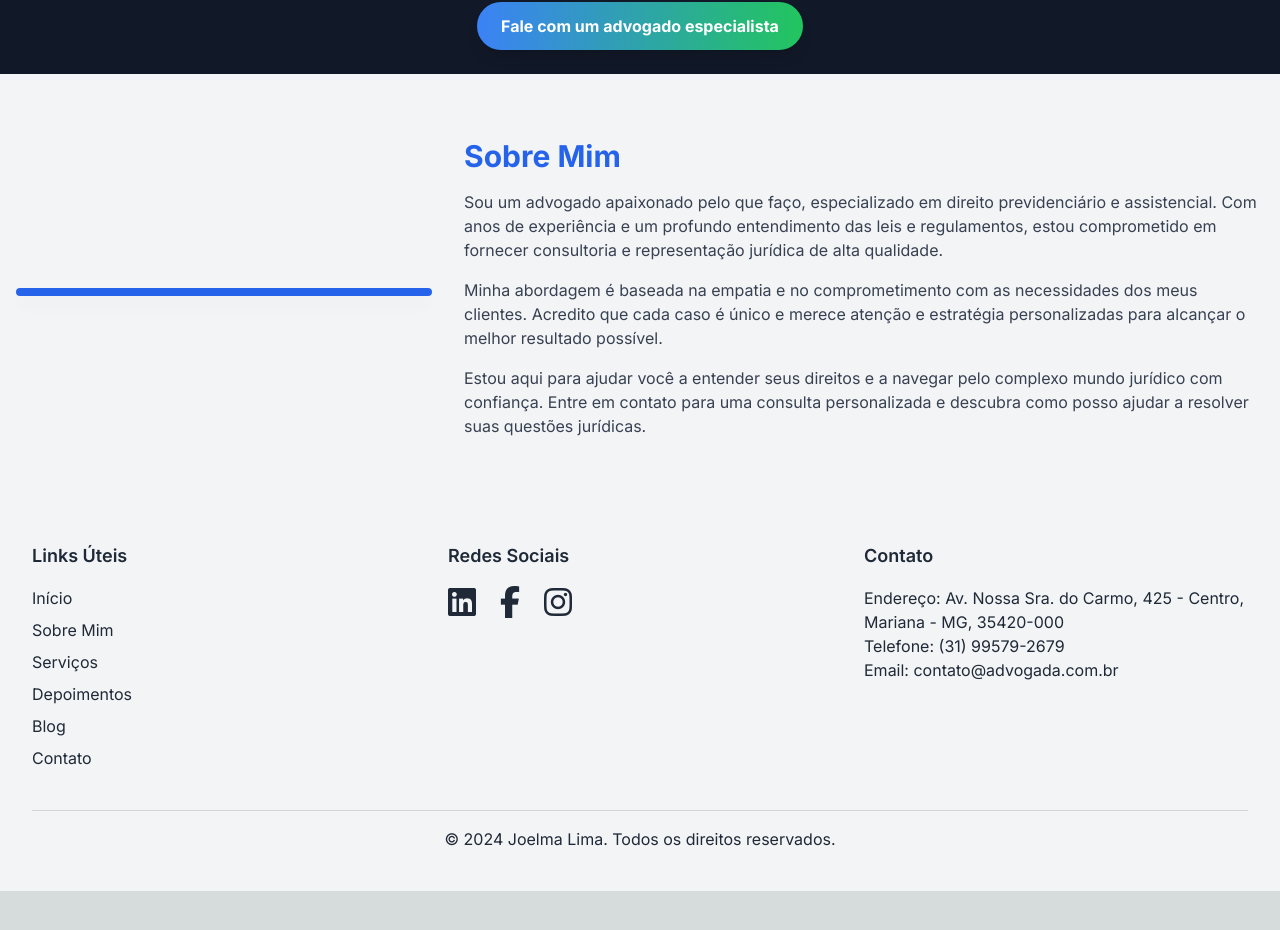
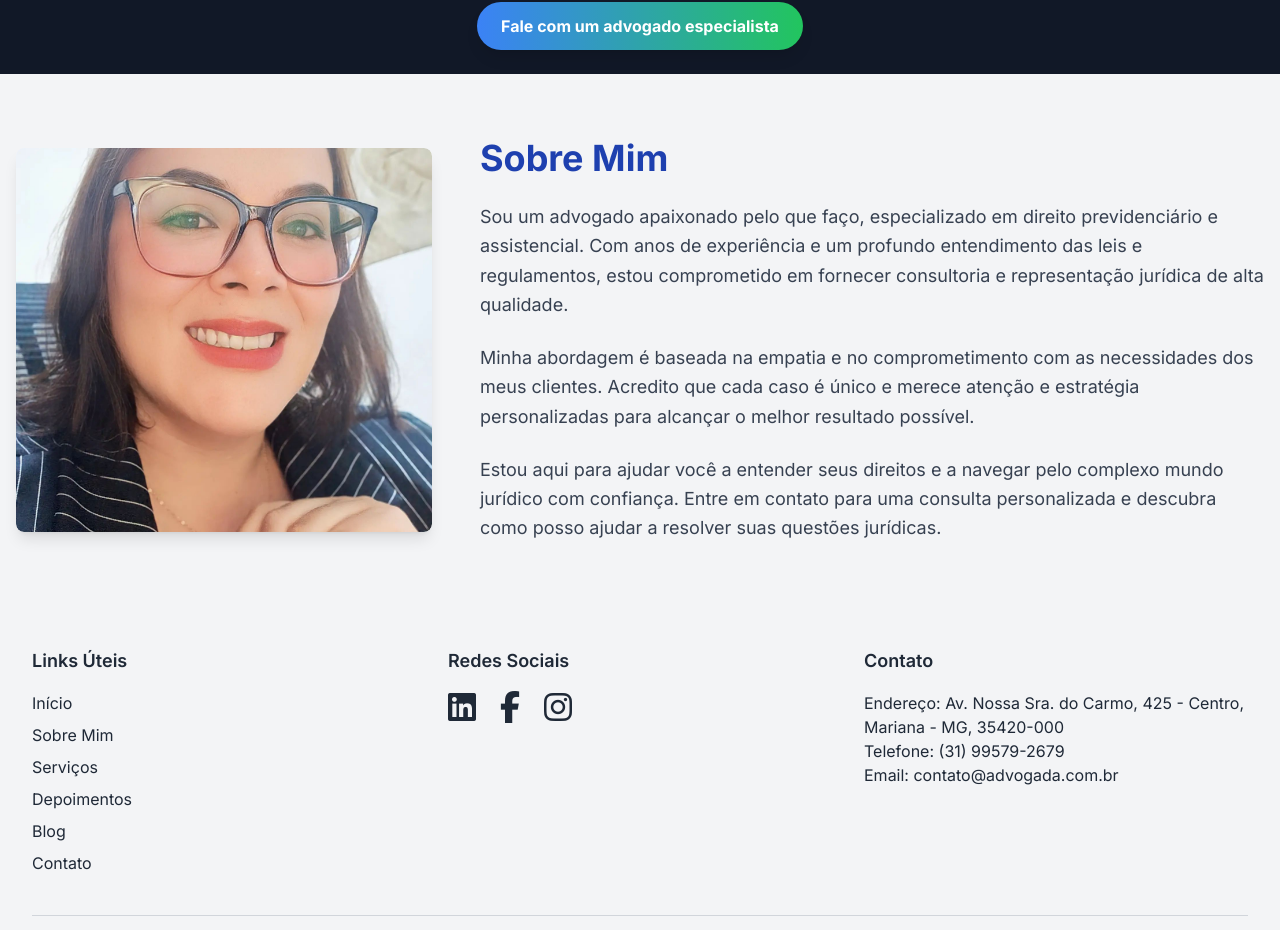
Before and after one commit to williamgomes62/joelma-law-site, a Next.js app: page / in a window 1280 px wide. Shown: the part 1412-2342 px from the top of the page. Before the commit the page ends 2303 px from the top, so only its background shows below. Built offline with nearby package versions, Linux system fonts and the light colour scheme; grey boxes are pictures that could not be loaded.

Commit message:
feat(about me): ajusta layout da imagem

```diff
--- a/src/app/components/common/AboutMe/AboutMe.tsx
+++ b/src/app/components/common/AboutMe/AboutMe.tsx
@@ -6,27 +6,26 @@ const AboutMe = () => {
     <section className="bg-gray-100 py-16 px-4">
       <div className="container mx-auto flex flex-col md:flex-row items-center">
         {/* Imagem de Perfil */}
-        <div className="md:w-1/3 mb-8 md:mb-0 relative">
+        <div className="w-full md:w-1/3 mb-8 md:mb-0 relative h-80 md:h-96 rounded-lg overflow-hidden shadow-lg">
           <Image
-            src='/assets/images/about-me.jfif'
+            src='/assets/images/about-me.jpeg'
             alt="Perfil"
             layout="fill"
             objectFit="cover"
-            className="rounded-lg shadow-lg border-4 border-blue-600"
+            className="rounded-lg"
           />
-          <div className="absolute bottom-0 left-0 w-full h-16 bg-gradient-to-t from-gray-100 to-transparent rounded-b-lg"></div>
         </div>
 
         {/* Texto Sobre Mim */}
-        <div className="md:w-2/3 md:pl-8 text-center md:text-left">
-          <h2 className="text-3xl font-bold text-blue-600 mb-4">Sobre Mim</h2>
-          <p className="text-gray-700 mb-4">
+        <div className="w-full md:w-2/3 md:pl-12 text-center md:text-left">
+          <h2 className="text-4xl font-bold text-blue-800 mb-6">Sobre Mim</h2>
+          <p className="text-gray-700 mb-6 leading-relaxed text-lg">
             Sou um advogado apaixonado pelo que faço, especializado em direito previdenciário e assistencial. Com anos de experiência e um profundo entendimento das leis e regulamentos, estou comprometido em fornecer consultoria e representação jurídica de alta qualidade.
           </p>
-          <p className="text-gray-700 mb-4">
+          <p className="text-gray-700 mb-6 leading-relaxed text-lg">
             Minha abordagem é baseada na empatia e no comprometimento com as necessidades dos meus clientes. Acredito que cada caso é único e merece atenção e estratégia personalizadas para alcançar o melhor resultado possível.
           </p>
-          <p className="text-gray-700">
+          <p className="text-gray-700 leading-relaxed text-lg">
             Estou aqui para ajudar você a entender seus direitos e a navegar pelo complexo mundo jurídico com confiança. Entre em contato para uma consulta personalizada e descubra como posso ajudar a resolver suas questões jurídicas.
           </p>
         </div>
```
